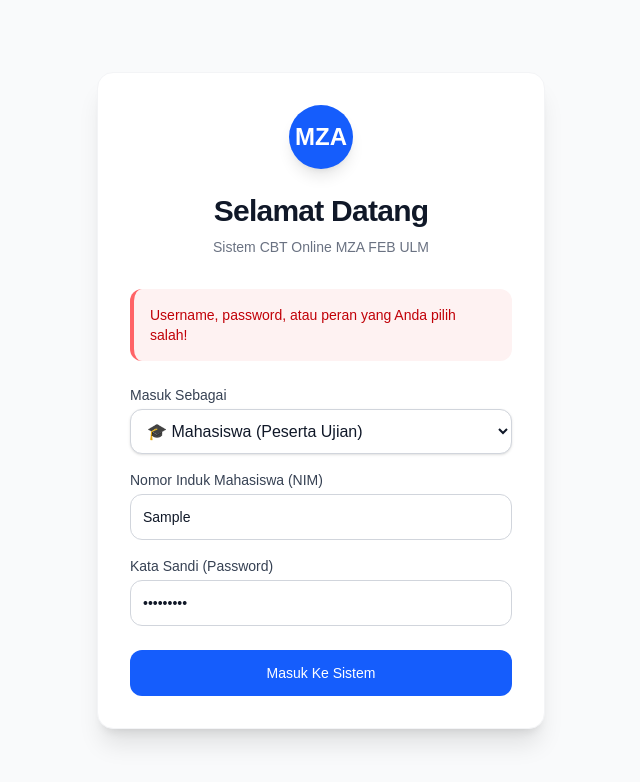
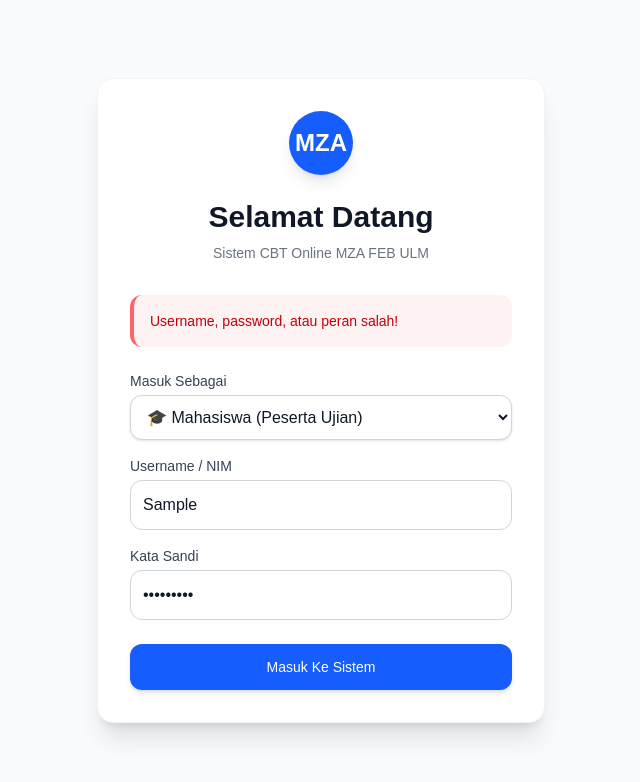
Before and after one commit to mzabidin80/cbtonline, a Next.js app: page /login in a window 1280 px wide. Both pictures are taken after typing "Sample", "Sample123" into the empty fields and a click on the button "Masuk Ke Sistem". Shown: the top 782 px of the page, without its empty margins (319-959 px from the left). Built offline with nearby package versions, Linux system fonts and the light colour scheme; no server answers; the database is empty.

Commit message:
Perbaikan total error server component.

```diff
--- a/app/login/page.tsx
+++ b/app/login/page.tsx
@@ -2,14 +2,13 @@
 
 import { useState } from 'react';
 import { createClient } from '@supabase/supabase-js';
-import { useRouter } from 'next/navigation'; // <-- Menambahkan library untuk pindah halaman
 
+// Pastikan inisialisasi diletakkan dengan aman
 const supabaseUrl = process.env.NEXT_PUBLIC_SUPABASE_URL || '';
 const supabaseAnonKey = process.env.NEXT_PUBLIC_SUPABASE_ANON_KEY || '';
 const supabase = createClient(supabaseUrl, supabaseAnonKey);
 
 export default function LoginPage() {
-  const router = useRouter(); // <-- Mengaktifkan fungsi navigasi
   const [role, setRole] = useState('mahasiswa');
   const [username, setUsername] = useState('');
   const [password, setPassword] = useState('');
@@ -31,52 +30,44 @@
         .single();
 
       if (error || !data) {
-        setErrorMsg('Username, password, atau peran yang Anda pilih salah!');
+        setErrorMsg('Username, password, atau peran salah!');
       } else {
         alert(`Selamat Datang, ${data.nama_lengkap}! Login Berhasil.`);
-
-        // ✨ PERINTAH PINDAH HALAMAN OTOMATIS SETELAH KLIK OK
-        router.push('/dashboard');
+        // Navigasi browser murni, anti-gagal saat build di Vercel
+        window.location.href = '/dashboard';
       }
     } catch (err) {
-      setErrorMsg('Terjadi kesalahan koneksi sistem.');
+      setErrorMsg('Terjadi kesalahan koneksi database.');
     } finally {
       setLoading(false);
     }
   };
 
   return (
-    <div className="min-h-screen flex items-center justify-center bg-gray-50 px-4 py-12 sm:px-6 lg:px-8">
+    <div className="min-h-screen flex items-center justify-center bg-gray-50 px-4">
       <div className="max-w-md w-full space-y-8 bg-white p-8 rounded-2xl shadow-xl border border-gray-100">
-
         <div className="text-center">
           <div className="mx-auto h-16 w-16 bg-blue-600 rounded-full flex items-center justify-center shadow-lg text-white font-bold text-2xl">
             MZA
           </div>
-          <h2 className="mt-6 text-3xl font-extrabold text-gray-900 tracking-tight">
-            Selamat Datang
-          </h2>
-          <p className="mt-2 text-sm text-gray-500">
-            Sistem CBT Online MZA FEB ULM
-          </p>
+          <h2 className="mt-6 text-3xl font-extrabold text-gray-900">Selamat Datang</h2>
+          <p className="mt-2 text-sm text-gray-500">Sistem CBT Online MZA FEB ULM</p>
         </div>
 
         <form className="mt-8 space-y-6" onSubmit={handleLogin}>
           {errorMsg && (
-            <div className="bg-red-50 border-l-4 border-red-400 p-4 rounded-xl text-sm text-red-700">
+            <div className="bg-red-50 border-l-4 border-red-400 p-4 text-sm text-red-700 rounded-xl">
               {errorMsg}
             </div>
           )}
 
           <div className="rounded-md space-y-4">
             <div>
-              <label className="block text-sm font-medium text-gray-700 mb-1">
-                Masuk Sebagai
-              </label>
+              <label className="block text-sm font-medium text-gray-700 mb-1">Masuk Sebagai</label>
               <select
                 value={role}
                 onChange={(e) => setRole(e.target.value)}
-                className="block w-full px-3 py-3 border border-gray-300 rounded-xl shadow-sm focus:outline-none focus:ring-2 focus:ring-blue-500 focus:border-blue-500 text-gray-900 bg-white"
+                className="block w-full px-3 py-3 border border-gray-300 rounded-xl text-gray-900 bg-white shadow-sm"
               >
                 <option value="mahasiswa">🎓 Mahasiswa (Peserta Ujian)</option>
                 <option value="pengawas">👁️ Pengawas / Dosen</option>
@@ -85,30 +76,26 @@
             </div>
 
             <div>
-              <label className="block text-sm font-medium text-gray-700 mb-1">
-                {role === 'mahasiswa' ? 'Nomor Induk Mahasiswa (NIM)' : 'Username / NIP'}
-              </label>
+              <label className="block text-sm font-medium text-gray-700 mb-1">Username / NIM</label>
               <input
                 type="text"
                 required
                 value={username}
                 onChange={(e) => setUsername(e.target.value)}
-                placeholder={role === 'mahasiswa' ? 'Contoh: 2010312310001' : 'Contoh: admin123'}
-                className="appearance-none block w-full px-3 py-3 border border-gray-300 rounded-xl placeholder-gray-400 text-gray-900 focus:outline-none focus:ring-2 focus:ring-blue-500 focus:border-blue-500 sm:text-sm"
+                className="block w-full px-3 py-3 border border-gray-300 rounded-xl text-gray-900"
+                placeholder="Masukkan username atau NIM"
               />
             </div>
 
             <div>
-              <label className="block text-sm font-medium text-gray-700 mb-1">
-                Kata Sandi (Password)
-              </label>
+              <label className="block text-sm font-medium text-gray-700 mb-1">Kata Sandi</label>
               <input
                 type="password"
                 required
                 value={password}
                 onChange={(e) => setPassword(e.target.value)}
+                className="block w-full px-3 py-3 border border-gray-300 rounded-xl text-gray-900"
                 placeholder="••••••••"
-                className="appearance-none block w-full px-3 py-3 border border-gray-300 rounded-xl placeholder-gray-400 text-gray-900 focus:outline-none focus:ring-2 focus:ring-blue-500 focus:border-blue-500 sm:text-sm"
               />
             </div>
           </div>
@@ -117,15 +104,12 @@
             <button
               type="submit"
               disabled={loading}
-              className={`group relative w-full flex justify-center py-3 px-4 border border-transparent text-sm font-medium rounded-xl text-white bg-blue-600 hover:bg-blue-700 focus:outline-none focus:ring-2 focus:ring-offset-2 focus:ring-blue-500 transition-colors ${
-                loading ? 'opacity-70 cursor-not-allowed' : ''
-              }`}
+              className="w-full flex justify-center py-3 px-4 border border-transparent text-sm font-medium rounded-xl text-white bg-blue-600 hover:bg-blue-700 transition-colors shadow-md"
             >
               {loading ? 'Memverifikasi...' : 'Masuk Ke Sistem'}
             </button>
           </div>
         </form>
-
       </div>
     </div>
   );
```
